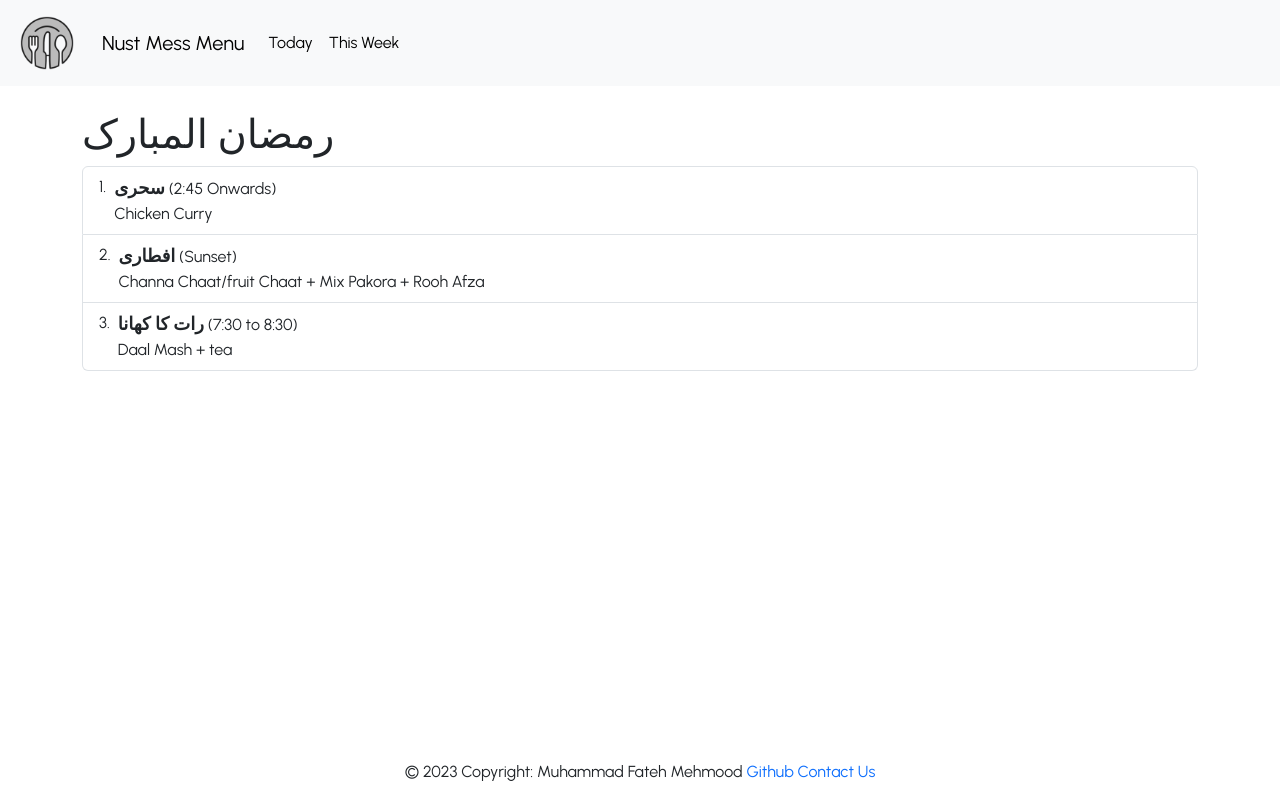
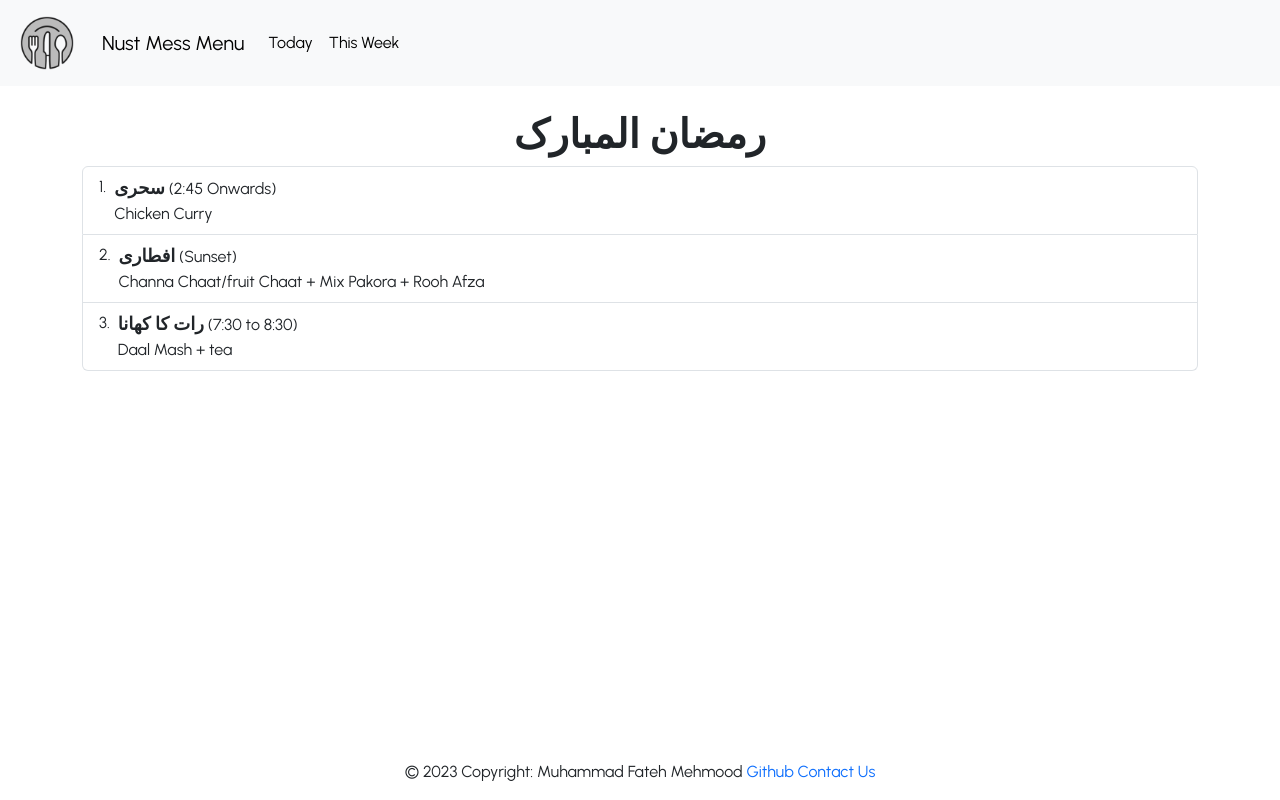
Before and after one commit to fatehmehmood123/Mess-Menu, a React (Create React App) app: page / in a window 1280 px wide. Built offline with nearby package versions, Linux system fonts and the light colour scheme.

Commit message:
center ramadan main page

```diff
--- a/src/components/TodayContainer.js
+++ b/src/components/TodayContainer.js
@@ -6,7 +6,7 @@ export default function TodayContainer(props) {
       {/* returning component */}
       <div className="container my-4" id="mainContainer">
         <div>
-          <h1>
+          <h1 style={{ textAlign: "center", fontWeight: 800 }}>
             رمضان المبارک
           </h1>
         </div>
```
